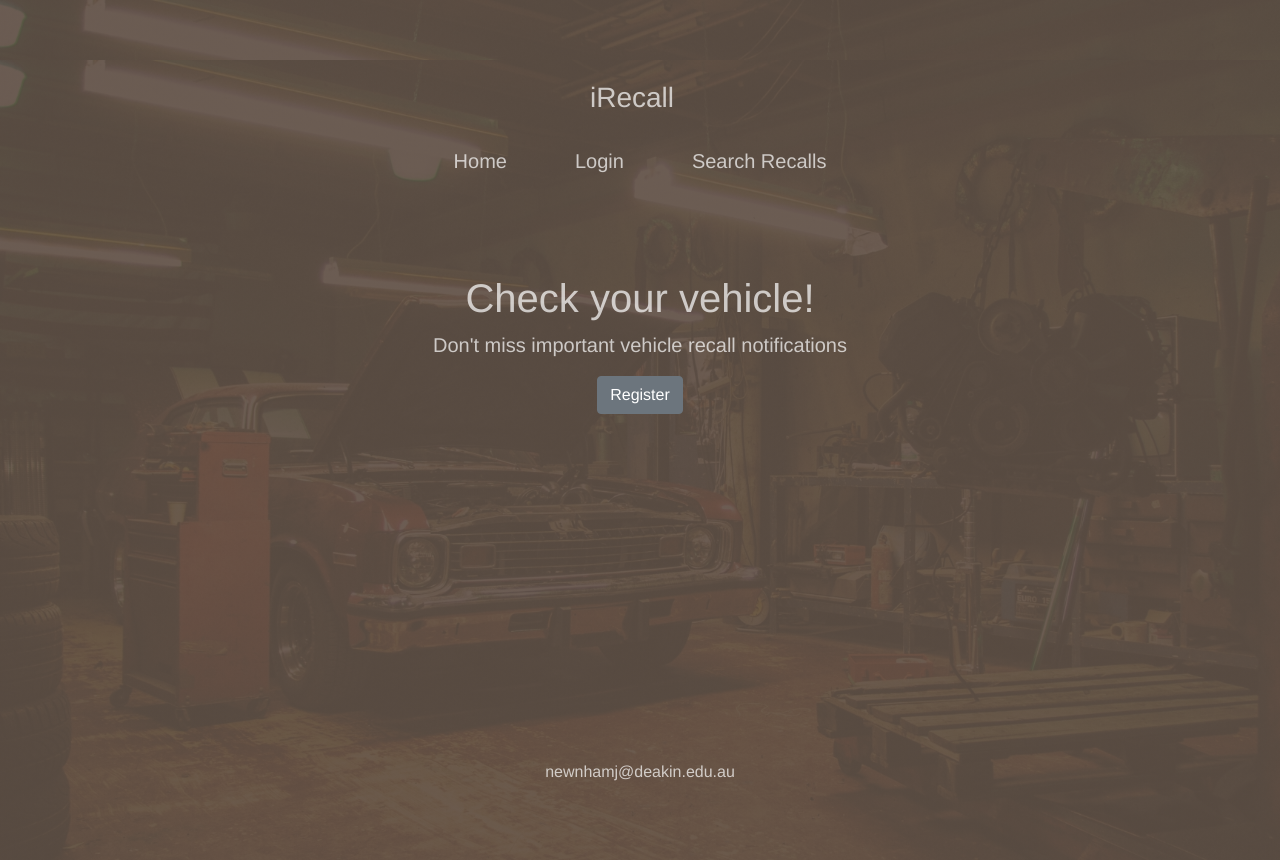
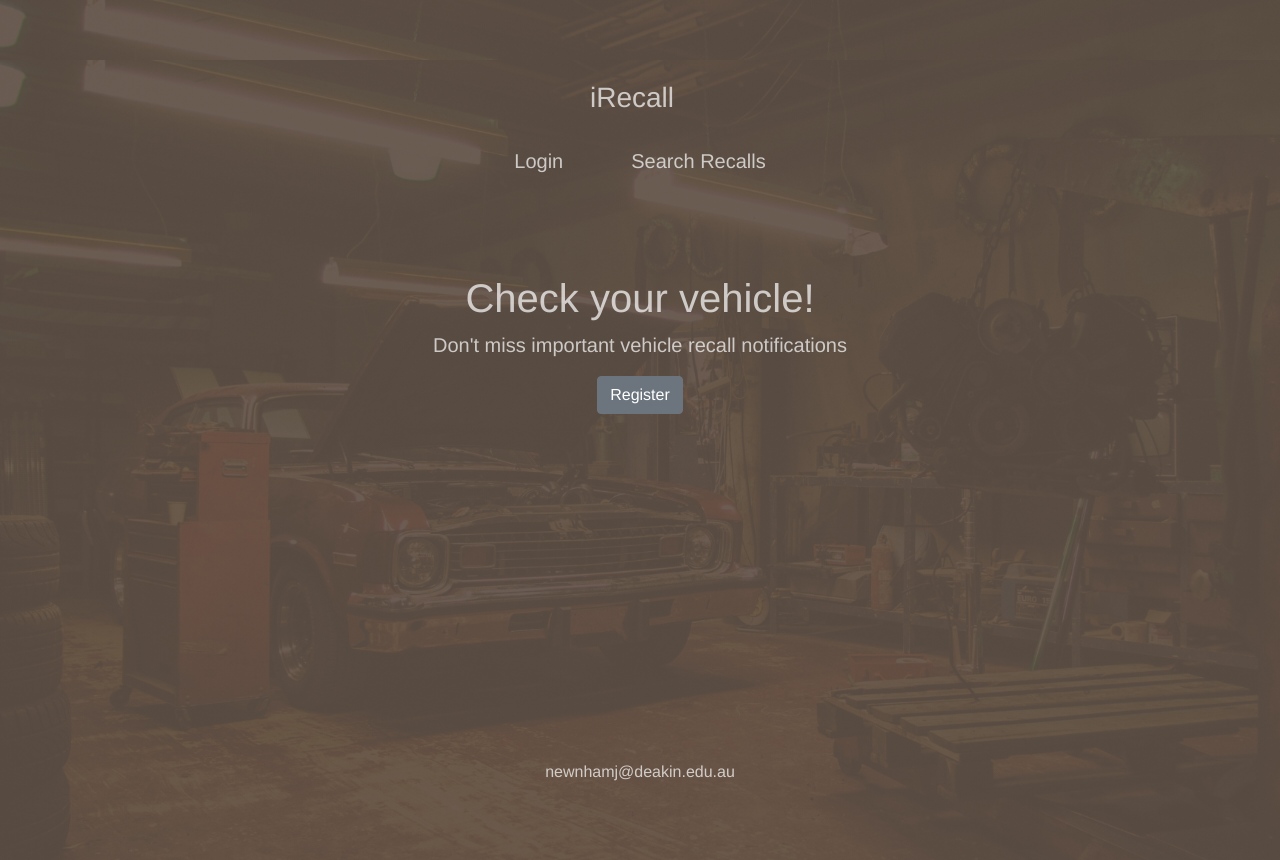
Before and after one commit to Huskehhh/SIT120-Assignment3, a Vue app: page / in a window 1280 px wide. Built offline with nearby package versions, Linux system fonts and the light colour scheme.

Commit message:
remove home button coz it does nothing

```diff
--- a/src/components/DynamicNav.vue
+++ b/src/components/DynamicNav.vue
@@ -1,6 +1,5 @@
 <template>
   <nav class="nav nav-masthead justify-content-center">
-    <a class="nav-link btn btn-lg active"><b-button>Home</b-button></a>
     <a class="nav-link btn btn-lg" v-if="!loggedIn" @click="click(true)"><b-button>Login</b-button></a>
     <a class="nav-link btn btn-lg" v-if="loggedIn" @click="click(false)"><b-button>Logout</b-button></a>
     <a class="nav-link btn btn-lg"><b-button v-b-modal.search id="search-recall">Search Recalls</b-button></a>
```
